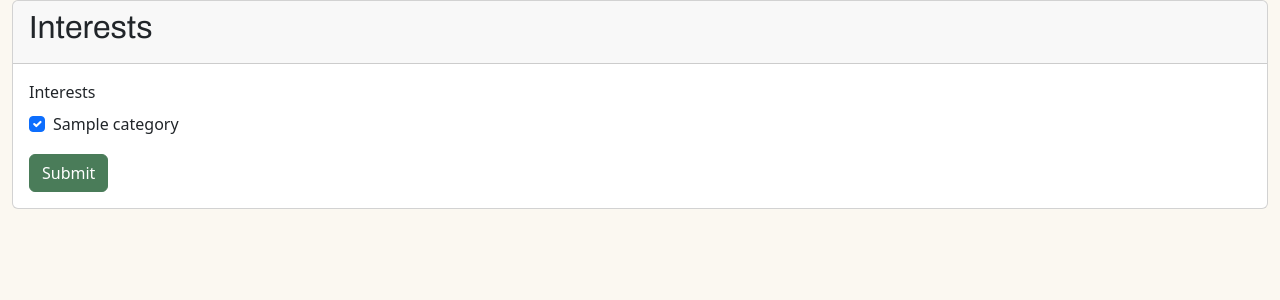
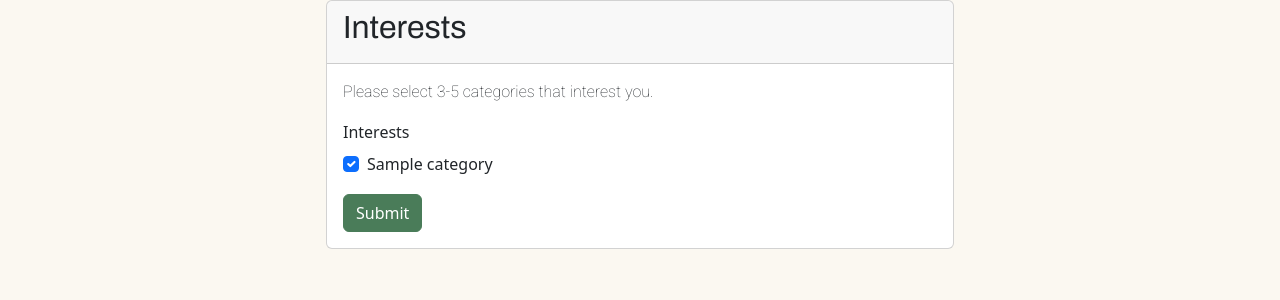
Before and after one commit to charliemarshall1996/clik, a Django app: page /users/interests/ in a window 1280 px wide. Shown: the top 300 px of the page. Run offline with Django 5.2, Linux system fonts and the light colour scheme; a user stored in the database is signed in; tables that the repository leaves empty hold one stand-in row (values such as "Sample post"); some libraries are stand-ins or nearby versions.

Commit message:
edited interests card

```diff
--- a/kliksy/users/forms.py
+++ b/kliksy/users/forms.py
@@ -71,4 +71,6 @@ class InterestsForm(forms.ModelForm):
         interests = self.cleaned_data.get('interests')
         if interests.count() > 5:
             raise ValidationError("You can select a maximum of 5 categories.")
+        elif interests.count() < 3:
+            raise ValidationError("You must select at least 3 categories.")
         return interests
--- a/kliksy/users/templates/users/interests.html
+++ b/kliksy/users/templates/users/interests.html
@@ -22,11 +22,12 @@
 
 <body class="d-flex flex-column min-vh-100 container-fluid px-0">
     <div class="container-fluid">
-        <div class="card">
+        <div class="card w-50 m-auto mt-auto">
             <div class="card-header">
                 <h2 class="card-title">Interests</h2>
             </div>
             <div class="card-body">
+                <p>Please select 3-5 categories that interest you.</p>
                 {% load crispy_forms_tags %}
                 <form method="POST">
                     {% csrf_token %}
```
